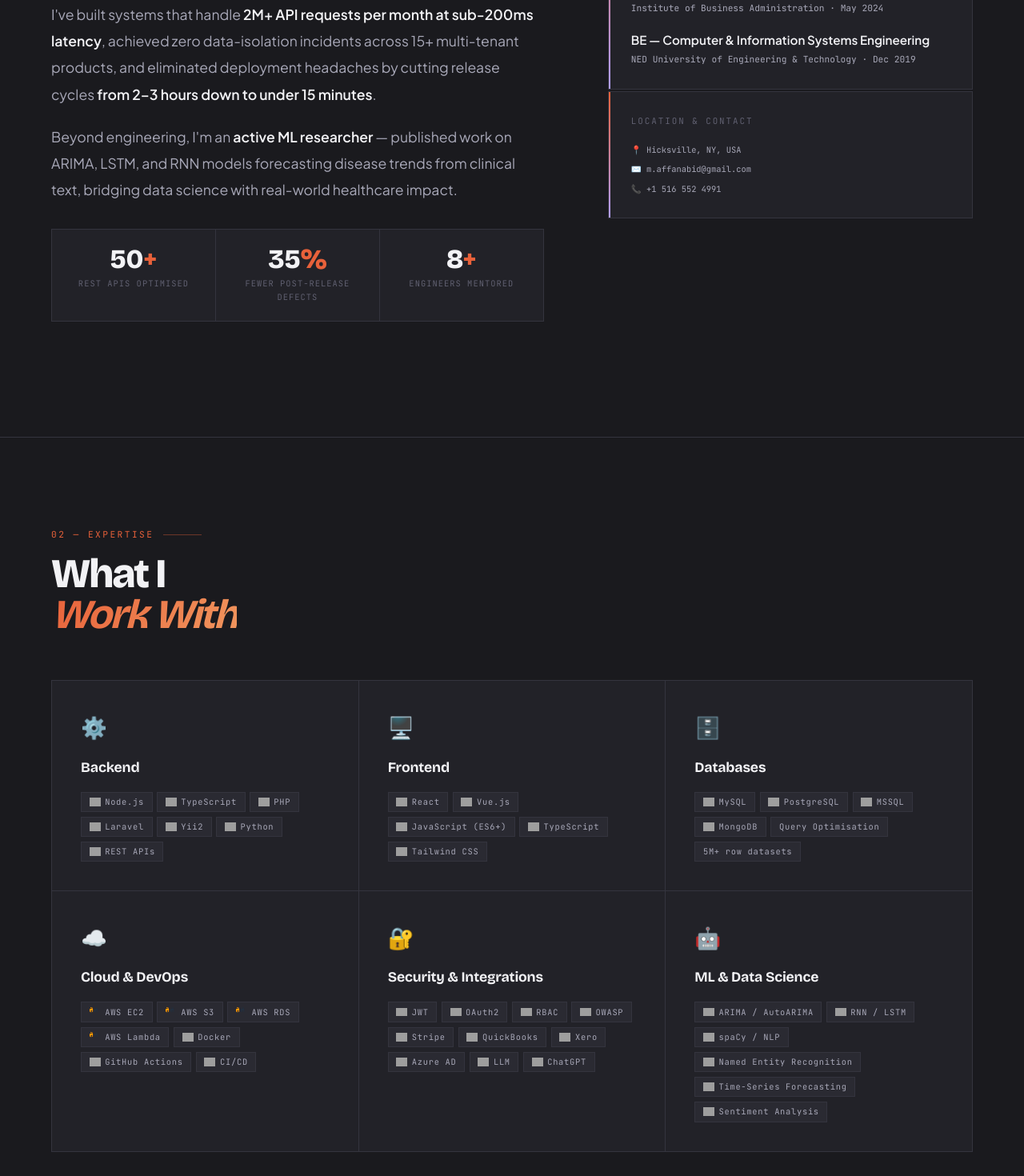
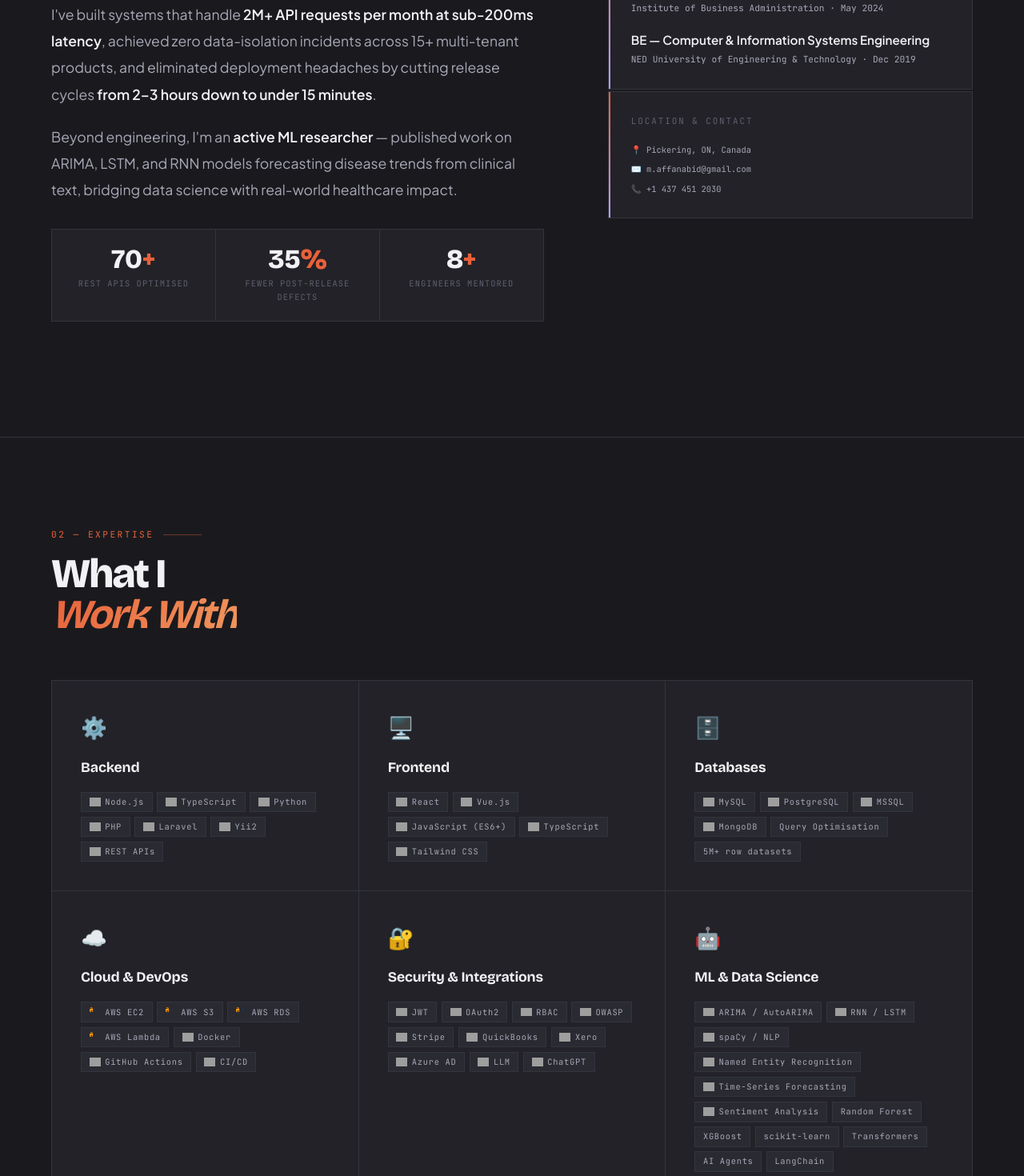
Before and after one commit to affan-abid/affanabid, a Next.js app: page / in a window 1280 px wide. Shown: the part 1330-2800 px from the top of the page at 80% size. Built offline with nearby package versions, Linux system fonts and the light colour scheme; grey boxes are pictures that could not be loaded.

Commit message:
made some contact changes

```diff
--- a/components/Contact.tsx
+++ b/components/Contact.tsx
@@ -5,39 +5,11 @@ import { useReveal } from '@/hooks/useReveal'
 import sec from './Section.module.css'
 import styles from './Contact.module.css'
 
-const LinkIcons = {
-  email: (
-    <svg width="18" height="18" viewBox="0 0 24 24" fill="none" stroke="currentColor" strokeWidth="2" strokeLinecap="round" strokeLinejoin="round">
-      <rect x="2" y="4" width="20" height="16" rx="2"/>
-      <path d="m22 7-8.97 5.7a1.94 1.94 0 0 1-2.06 0L2 7"/>
-    </svg>
-  ),
-  phone: (
-    <svg width="18" height="18" viewBox="0 0 24 24" fill="none" stroke="currentColor" strokeWidth="2" strokeLinecap="round" strokeLinejoin="round">
-      <path d="M22 16.92v3a2 2 0 0 1-2.18 2 19.79 19.79 0 0 1-8.63-3.07 19.5 19.5 0 0 1-6-6 19.79 19.79 0 0 1-3.07-8.67A2 2 0 0 1 4.11 2h3a2 2 0 0 1 2 1.72 12.84 12.84 0 0 0 .7 2.81 2 2 0 0 1-.45 2.11L8.09 9.91a16 16 0 0 0 6 6l1.27-1.27a2 2 0 0 1 2.11-.45 12.84 12.84 0 0 0 2.81.7A2 2 0 0 1 22 16.92z"/>
-    </svg>
-  ),
-  linkedin: (
-    <svg width="18" height="18" viewBox="0 0 24 24" fill="currentColor">
-      <path d="M20.447 20.452h-3.554v-5.569c0-1.328-.027-3.037-1.852-3.037-1.853 0-2.136 1.445-2.136 2.939v5.667H9.351V9h3.414v1.561h.046c.477-.9 1.637-1.85 3.37-1.85 3.601 0 4.267 2.37 4.267 5.455v6.286zM5.337 7.433c-1.144 0-2.063-.926-2.063-2.065 0-1.138.92-2.063 2.063-2.063 1.14 0 2.064.925 2.064 2.063 0 1.139-.925 2.065-2.064 2.065zm1.782 13.019H3.555V9h3.564v11.452zM22.225 0H1.771C.792 0 0 .774 0 1.729v20.542C0 23.227.792 24 1.771 24h20.451C23.2 24 24 23.227 24 22.271V1.729C24 .774 23.2 0 22.222 0h.003z"/>
-    </svg>
-  ),
-  research: (
-    <svg width="18" height="18" viewBox="0 0 24 24" fill="none" stroke="currentColor" strokeWidth="2" strokeLinecap="round" strokeLinejoin="round">
-      <path d="M4 19.5A2.5 2.5 0 0 1 6.5 17H20"/>
-      <path d="M6.5 2H20v20H6.5A2.5 2.5 0 0 1 4 19.5v-15A2.5 2.5 0 0 1 6.5 2z"/>
-      <path d="M8 7h8"/>
-      <path d="M8 11h8"/>
-      <path d="M8 15h4"/>
-    </svg>
-  ),
-}
-
 const LINKS = [
-  { tag: 'EMAIL',    href: `mailto:${person.email}`,  label: person.email, icon: 'email' as const },
-  { tag: 'PHONE',    href: `tel:${person.phone}`,      label: person.phone, icon: 'phone' as const },
-  { tag: 'LINKEDIN', href: person.linkedin,            label: 'Muhammad Affan Abid', icon: 'linkedin' as const },
-  { tag: 'RESEARCH', href: 'https://ir.iba.edu.pk/research-projects-mscs/51/', label: 'Published Paper — IBA', icon: 'research' as const },
+  { tag: 'EMAIL',    href: `mailto:${person.email}`,  label: person.email },
+  { tag: 'PHONE',    href: `tel:${person.phone}`,      label: person.phone },
+  { tag: 'LINKEDIN', href: person.linkedin,            label: 'Muhammad Affan Abid' },
+  { tag: 'RESEARCH', href: 'https://ir.iba.edu.pk/research-projects-mscs/51/', label: 'Published Paper — IBA' },
 ]
 
 const STATUS_ITEMS = [
@@ -49,10 +21,9 @@ const STATUS_ITEMS = [
     color: 'accent' as const,
   },
   {
-    icon: '',
-    iconSrc: 'https://flagcdn.com/w80/us.png',
+    icon: '🇺🇸',
     tag: 'WORK AUTH',
-    label: 'Work Authorized',
+    label: 'US Work Authorized',
     sub: 'OPT · Available Immediately',
     color: 'blue' as const,
   },
@@ -87,9 +58,8 @@ export default function Contact() {
 
           {/* Clickable contact links */}
           <div className={styles.links}>
-            {LINKS.map(({ tag, href, label, icon }) => (
+            {LINKS.map(({ tag, href, label }) => (
               <a key={tag} href={href} target="_blank" rel="noopener noreferrer" className={styles.contactLink}>
-                <span className={styles.linkIcon}>{LinkIcons[icon]}</span>
                 <span className={styles.linkTag}>{tag}</span>
                 <span className={styles.linkLabel}>{label}</span>
               </a>
@@ -98,15 +68,9 @@ export default function Contact() {
 
           {/* Non-link status items — location & work auth */}
           <div className={styles.statusGrid}>
-            {STATUS_ITEMS.map(({ icon, iconSrc, tag, label, sub, color }) => (
+            {STATUS_ITEMS.map(({ icon, tag, label, sub, color }) => (
               <div key={tag} className={`${styles.statusCard} ${styles[`statusCard__${color}`]}`}>
-                <span className={styles.statusIcon}>
-                  {iconSrc ? (
-                    <img src={iconSrc} alt="USA" className={styles.statusIconImg} width={32} height={24} />
-                  ) : (
-                    icon
-                  )}
-                </span>
+                <span className={styles.statusIcon}>{icon}</span>
                 <div className={styles.statusBody}>
                   <div className={styles.statusTag}>{tag}</div>
                   <div className={styles.statusLabel}>{label}</div>
--- a/components/Hero.tsx
+++ b/components/Hero.tsx
@@ -25,7 +25,7 @@ export default function Hero() {
               <path d="M20 10c0 6-8 13-8 13s-8-7-8-13a8 8 0 0 1 16 0Z"/>
               <circle cx="12" cy="10" r="3"/>
             </svg>
-            <span>New York, USA</span>
+            <span>Toronto, Canada</span>
           </div>
         </div>
 
--- a/data/index.ts
+++ b/data/index.ts
@@ -4,14 +4,14 @@ export const person = {
   name: 'Muhammad Affan Abid',
   shortName: 'Affan.',
   role: 'Senior Full-Stack Engineer',
-  location: 'Hicksville, NY, USA',
+  location: 'Pickering, ON, Canada',
   email: 'm.affanabid@gmail.com',
-  phone: '+1 516 552 4991',
+  phone: '+1 437 451 2030',
   linkedin: 'https://www.linkedin.com/in/affan-abid/',
   summary:
-    'Backend-focused full-stack engineer with 5+ years building and scaling B2B SaaS across healthcare, fintech, and education. Shipped 10+ multi-tenant platforms, scaled APIs to 2M+ monthly requests at sub-200ms latency, and cut deployment time by 90%.',
+    'Backend-focused full-stack engineer with 7+ years building and scaling B2B SaaS across healthcare, fintech, and education. Shipped 10+ multi-tenant platforms, scaled APIs to 2M+ monthly requests at sub-200ms latency, and cut deployment time by 90%.',
   about: [
-    "I'm a <strong>Senior Full-Stack Software Engineer</strong> with 6+ years shipping production B2B SaaS platforms used by thousands across healthcare, fintech, and education. My focus is the backend — scalable APIs, rock-solid multi-tenant data models, and infrastructure that doesn't break at 2AM.",
+    "I'm a <strong>Senior Full-Stack Software Engineer</strong> with 7+ years shipping production B2B SaaS platforms used by thousands across healthcare, fintech, and education. My focus is the backend — scalable APIs, rock-solid multi-tenant data models, and infrastructure that doesn't break at 2AM.",
     "I've built systems that handle <strong>2M+ API requests per month at sub-200ms latency</strong>, achieved zero data-isolation incidents across 15+ multi-tenant products, and eliminated deployment headaches by cutting release cycles <strong>from 2–3 hours down to under 15 minutes</strong>.",
     "Beyond engineering, I'm an <strong>active ML researcher</strong> — published work on ARIMA, LSTM, and RNN models forecasting disease trends from clinical text, bridging data science with real-world healthcare impact.",
   ],
@@ -21,15 +21,15 @@ export const heroStats = [
   { val: '2M', unit: '+', label: 'Monthly API requests' },
   { val: '90', unit: '%', label: 'Faster deployments' },
   { val: '15', unit: '+', label: 'SaaS platforms shipped' },
-  { val: '4.0', unit: '', label: 'MS GPA — SUNY Old Westbury' },
+  { val: '4.0', unit: '', label: 'MS CGPA — SUNY Old Westbury' },
 ]
 
 export const heroChips = [
-  'Node.js', 'TypeScript', 'PHP', 'Laravel', 'Yii', 'React', 'Vue', 'AWS', 'Docker', 'MySQL', 'PostgreSQL', 'Python',
+  'Node.js', 'TypeScript', 'Python', 'React', 'Vue', 'PHP', 'Laravel', 'Yii', 'AWS', 'Docker', 'MySQL', 'PostgreSQL',
 ]
 
 export const aboutMetrics = [
-  { val: '50', unit: '+', label: 'REST APIs optimised' },
+  { val: '70', unit: '+', label: 'REST APIs optimised' },
   { val: '35', unit: '%', label: 'Fewer post-release defects' },
   { val: '8',  unit: '+', label: 'Engineers mentored' },
 ]
@@ -39,7 +39,7 @@ export const education = [
     degree: 'MS in Data Science',
     school: 'SUNY Old Westbury',
     year: 'May 2026',
-    gpa: '4.0 / 4.0',
+    gpa: '4.0',
   },
   {
     degree: 'MS in Computer Science',
@@ -129,7 +129,7 @@ export const skillGroups = [
   {
     icon: '⚙️',
     title: 'Backend',
-    skills: ['Node.js', 'TypeScript', 'PHP', 'Laravel', 'Yii2', 'Python', 'REST APIs'],
+    skills: ['Node.js', 'TypeScript', 'Python', 'PHP', 'Laravel', 'Yii2', 'REST APIs'],
   },
   {
     icon: '🖥️',
@@ -154,7 +154,25 @@ export const skillGroups = [
   {
     icon: '🤖',
     title: 'ML & Data Science',
-    skills: ['ARIMA / AutoARIMA', 'RNN / LSTM', 'spaCy / NLP', 'Named Entity Recognition', 'Time-Series Forecasting', 'Sentiment Analysis'],
+    skills: [
+      'ARIMA / AutoARIMA',
+      'RNN / LSTM',
+      'spaCy / NLP',
+      'Named Entity Recognition',
+      'Time-Series Forecasting',
+      'Sentiment Analysis',
+      'Random Forest',
+      'XGBoost',
+      'scikit-learn',
+      'Transformers',
+      'AI Agents',
+      'LangChain',
+    ],
+  },
+  {
+    icon: '✨',
+    title: 'AI-Assisted Development',
+    skills: ['ChatGPT', 'Claude', 'Cursor', 'Prompt Engineering', 'AI Pair Programming'],
   },
 ]
 
@@ -163,8 +181,8 @@ export const experience = [
     role: 'Senior Software Engineer',
     company: 'GoodCore Software Limited',
     location: 'Karachi, Pakistan',
-    period: 'Sep 2022 — Present',
-    current: true,
+    period: 'Sep 2022 — Oct 2026',
+    current: false,
     metrics: [
       { val: '2M+ ',    label: 'monthly API requests' },
       { val: '<200ms ', label: 'avg. API latency' },
```
